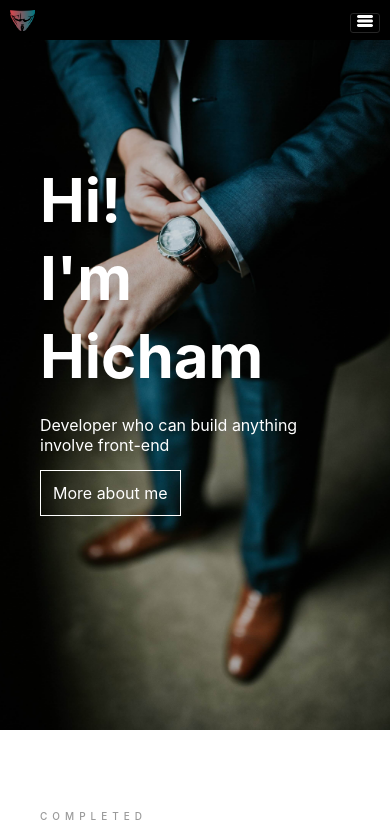
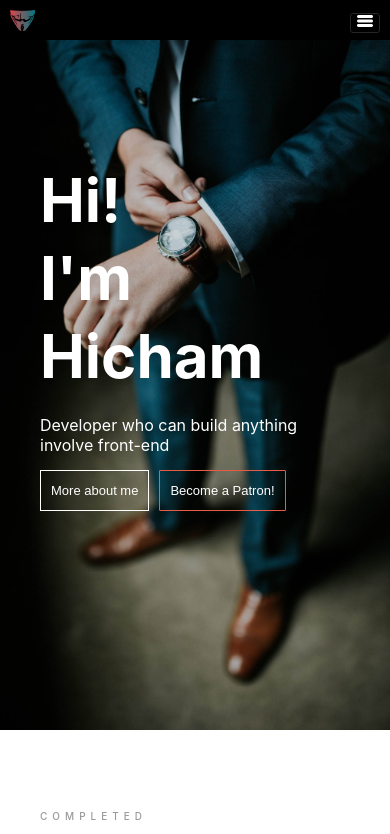
Before and after one commit to erinyesinfo/Erinyes, a React app: page / in a window 390 px wide. Shown: the top 834 px of the page. Built offline with nearby package versions, Linux system fonts and the light colour scheme.

Commit message:
adding donate patron button

```diff
--- a/src/App/#1 Portfolio/index.css
+++ b/src/App/#1 Portfolio/index.css
@@ -37,8 +37,41 @@
     padding: 12px;
     margin: 15px 0;
     display: inline-flex;
+    cursor: pointer;
 }.portfolio-more:hover {
     border: 1px solid forestgreen;
     color: aquamarine;
+}
+.portfolio-patron {
+    background-color: transparent;
+    color: #fff;
+    font-weight: 500;
+    text-decoration: none;
+    -moz-transition: all 50ms cubic-bezier(0.19, 1, 0.22, 1) 0s;
+    -ms-transition: all 50ms cubic-bezier(0.19, 1, 0.22, 1) 0s;
+    -webkit-transition: all 50ms cubic-bezier(0.19, 1, 0.22, 1) 0s;
+    -o-transition: all 50ms cubic-bezier(0.19, 1, 0.22, 1) 0s;
+    transition: all 50ms cubic-bezier(0.19, 1, 0.22, 1) 0s;
+    padding: 12px 24px;
+    margin-left: 20px;
+    border: 1px solid rgb(232, 91, 70);
+    border-radius: 1px;
+    box-sizing: border-box;
     cursor: pointer;
+    -moz-user-select: none;
+    -webkit-user-select: none;
+    -o-user-select: none;
+    user-select: none;
+}.portfolio-patron:hover {
+    color: aquamarine;
+    border-color: darkgreen;
+    text-decoration: underline;
 }
+
+@media screen and (max-width: 576px) {
+    .portfolio-more, .portfolio-patron {
+        padding: 12px 10px;
+        font-size: 13px;
+        font-family: sans-serif;
+    }.portfolio-patron { margin-left: 10px; }
+}
--- a/src/App/#1 Portfolio/index.js
+++ b/src/App/#1 Portfolio/index.js
@@ -33,6 +33,11 @@ const Portfolio = () => {
                             More about me
                         </div>
                     </Link>
+                    <a className='portfolio-patron' rel="noopener noreferrer"
+                        href="https://www.patreon.com/bePatron?u=40714472" target='_blank'>
+                        Become a Patron!
+                    </a>
+                    <script async src="https://c6.patreon.com/becomePatronButton.bundle.js"></script>
                 </div>
             </div>
         </Element>
--- a/src/App/#2 Projects/index.css
+++ b/src/App/#2 Projects/index.css
@@ -166,3 +166,7 @@
     .projects-info { margin: 0; }
     .thirdPartyLibrary { margin-bottom: 20px; }
 }
+@media screen and (max-width: 537px) {
+    .button-slide-previous, .button-slide-next {
+        top: 90px; }
+}
--- a/src/App/#5 Contact/index.css
+++ b/src/App/#5 Contact/index.css
@@ -63,8 +63,3 @@
 @media screen and (max-width: 992px) {
     .contact-image { display: none; }
 }
-@media screen and (max-width: 576px) {
-    .contact-us-more-git {
-        display: flex;
-        justify-content: center; }
-}
--- a/src/App/#5 Contact/index.js
+++ b/src/App/#5 Contact/index.js
@@ -48,7 +48,7 @@ const Contact = () => {
                                     </div>
                                     <br />
                                     <div className='contact-us-more-git'>
-                                        <a href='https://github.com/erinyesinfo' target='blanc'>
+                                        <a rel="noopener noreferrer" href='https://github.com/erinyesinfo' target='_blank'>
                                             <Github />
                                         </a>
                                     </div>
@@ -58,7 +58,6 @@ const Contact = () => {
                                 <Shout />
                             </div>
                         </div>
-
                         <div>
                             <h4>OR</h4>
                             <div className='netlify-contact'>Contact us here via netlify</div>
```
